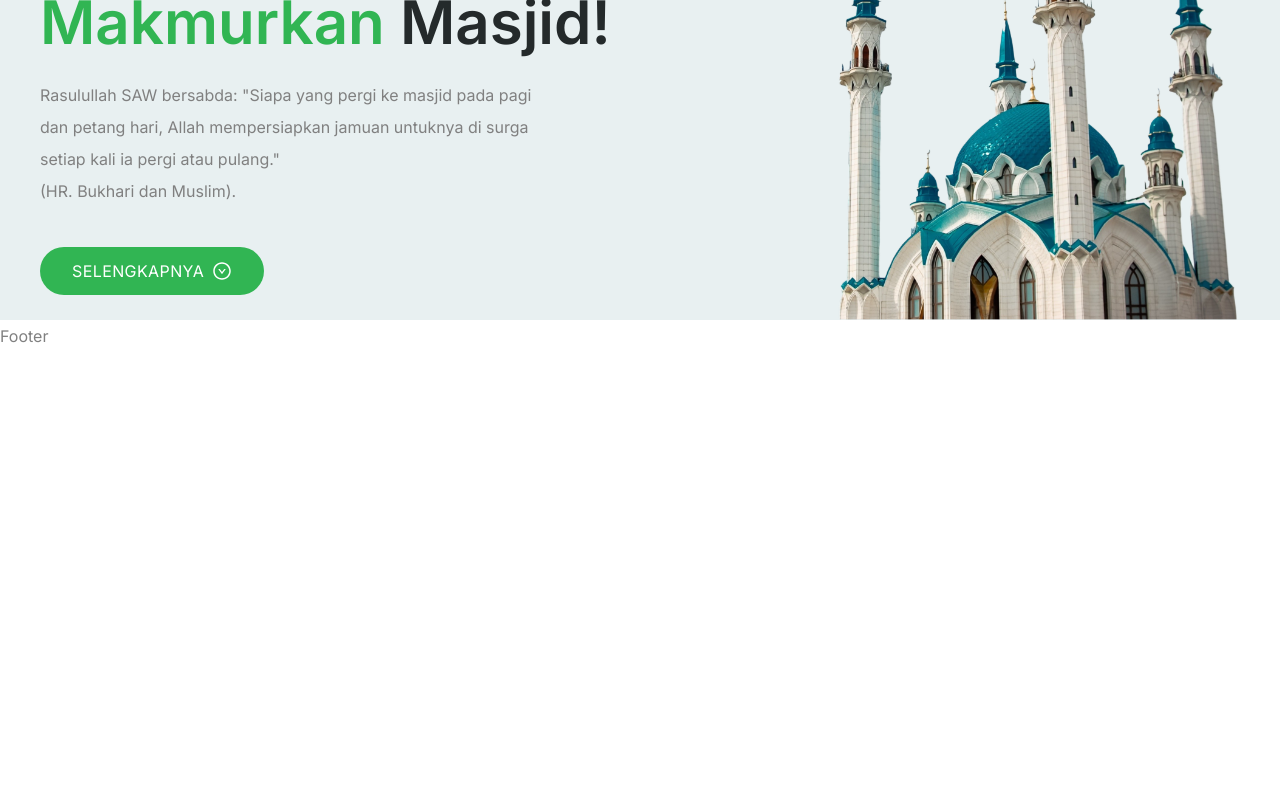
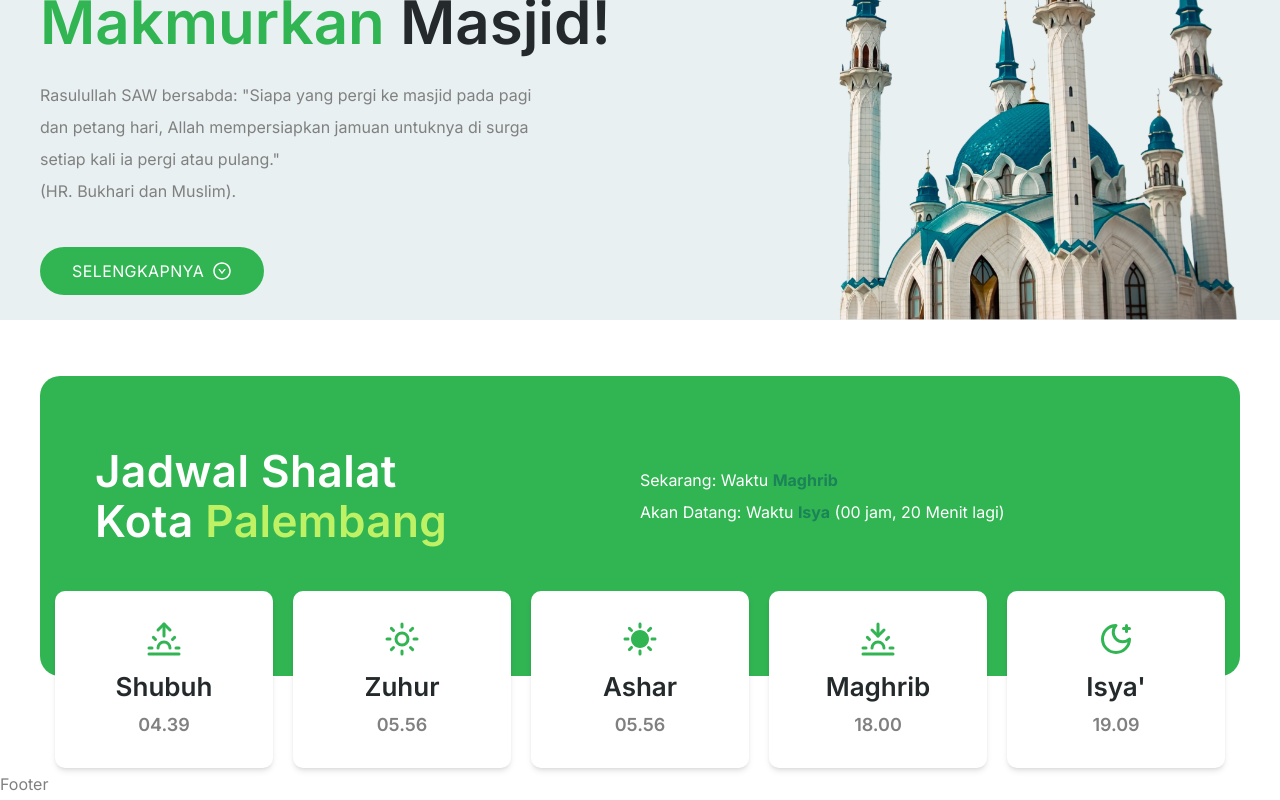
Before and after one commit to JadiDapa/al-irsyad, a React (Vite) app: page / in a window 1280 px wide. Shown: the part 346-1146 px from the top of the page. Before the commit the page ends 800 px from the top, so only its background shows below. Built offline with nearby package versions, Linux system fonts and the light colour scheme.

Commit message:
Schedule Section

```diff
--- a/src/App.jsx
+++ b/src/App.jsx
@@ -1,5 +1,5 @@
 import { BrowserRouter, Routes, Route } from "react-router-dom";
-import { Home, Layout, NoPage } from "./components";
+import { Home, Layout, NoPage, Schedule } from "./components";
 
 const App = () => {
   return (
@@ -11,6 +11,7 @@ const App = () => {
             element={
               <>
                 <Home />
+                <Schedule />
               </>
             }
           />
--- a/src/components/Home.jsx
+++ b/src/components/Home.jsx
@@ -35,7 +35,7 @@ const Home = () => {
             <img
               src={mainImg}
               alt=""
-              className="w-[70%] max-lg:w-4/6 border-white shadow-[0_10px_0_0_rgba(255,255,255,0.8-0329)]"
+              className="lg:w-[70%] w-full border-white shadow-[0_10px_0_0_rgba(255,255,255,0.8-0329)]"
             />
           </div>
         </div>
--- /dev/null
+++ b/src/components/Schedule.jsx
@@ -0,0 +1,76 @@
+import { LuMoonStar, LuSun, LuSunrise, LuSunset } from "react-icons/lu";
+import { MdSunny } from "react-icons/md";
+
+const Schedule = () => {
+  let schedule = [
+    { jadwal: "Shubuh", waktu: "04.39", icon: <LuSunrise /> },
+    { jadwal: "Zuhur", waktu: "05.56", icon: <LuSun /> },
+    { jadwal: "Ashar", waktu: "05.56", icon: <MdSunny /> },
+    { jadwal: "Maghrib", waktu: "18.00", icon: <LuSunset /> },
+    { jadwal: "Isya'", waktu: "19.09", icon: <LuMoonStar /> },
+  ];
+  return (
+    <section id="schedule" className="mt-14 lg:px-10">
+      <div className="bg-services bg-cover bg-no-repeat max-w-[1466px] mx-4 lg:mx-auto rounded-[20px] lg:pt-[70px] px-2 lg:px-10 relative lg:h-[300px] max-lg:p-8 flex items-center lg:items-start -z-10 bg-accent">
+        <div className="lg:container mx-auto">
+          <div className="services-top flex items-center flex-col lg:flex-row lg:mb-[60px]">
+            <h2 className="h2 text-white flex-1 mb-4 lg:mb-0 text-center lg:text-left">
+              Jadwal Shalat <br />
+              Kota <span className="text-lime-300">Palembang</span>
+            </h2>
+            <p className="text-white flex-1 lg:text-left max-w-2xl lg:max-w-none">
+              Sekarang: Waktu{" "}
+              <span className="text-accent-secondary font-bold">Maghrib</span>
+              <br />
+              <span className="text-white flex-1 lg:text-left max-w-2xl lg:max-w-none">
+                Akan Datang: Waktu{" "}
+                <span className="text-accent-secondary font-bold">Isya</span>{" "}
+                (00 jam, 20 Menit lagi)
+              </span>
+            </p>
+          </div>
+          <div className="lg:hidden flex-col flex rounded-lg bg-white px-4">
+            {schedule.map((schedule, index) => {
+              return (
+                <div
+                  key={schedule.jadwal}
+                  className={`${
+                    index === 4 ? "border-none" : "border-b"
+                  } py-2 flex flex-row items-center gap-4 justify-between`}
+                >
+                  <div className="text-3xl max-[310px]:hidden text-accent">
+                    {schedule.icon}
+                  </div>
+                  <h3 className="h3 ">{schedule.jadwal}</h3>
+                  <p className="font-semibold leading-normal text-lg justify-self-end">
+                    {schedule.waktu}
+                  </p>
+                </div>
+              );
+            })}
+          </div>
+        </div>
+      </div>
+      <div className="container mx-auto lg:-mt-[85px] mt-6">
+        <div className="lg:grid lg:grid-cols-5 gap-5 px-8 lg:px-0 hidden">
+          {schedule.map((schedule) => {
+            return (
+              <div
+                key={schedule.jadwal}
+                className="bg-white p-[30px] rounded-[10px] shadow-md flex flex-col items-center text-center"
+              >
+                <div className="mb-4 text-4xl text-accent">{schedule.icon}</div>
+                <h3 className="h3 mb-[10px]">{schedule.jadwal}</h3>
+                <p className="font-semibold leading-normal text-lg max-w-[360px]">
+                  {schedule.waktu}
+                </p>
+              </div>
+            );
+          })}
+        </div>
+      </div>
+    </section>
+  );
+};
+
+export default Schedule;
--- a/src/components/index.js
+++ b/src/components/index.js
@@ -3,3 +3,4 @@ export { default as NoPage } from "./NoPage";
 export { default as Home } from "./Home";
 export { default as Layout } from "./Layout";
 export { default as Footer } from "./Footer";
+export { default as Schedule } from "./Schedule";
--- a/src/index.css
+++ b/src/index.css
@@ -27,7 +27,7 @@ h6 {
 }
 
 .h2 {
-  @apply text-3xl xl:text-[44px] font-semibold capitalize tracking-[0.44px];
+  @apply text-3xl xl:text-[44px]/[50px] font-semibold capitalize tracking-[0.44px];
 }
 
 .h3 {
```
